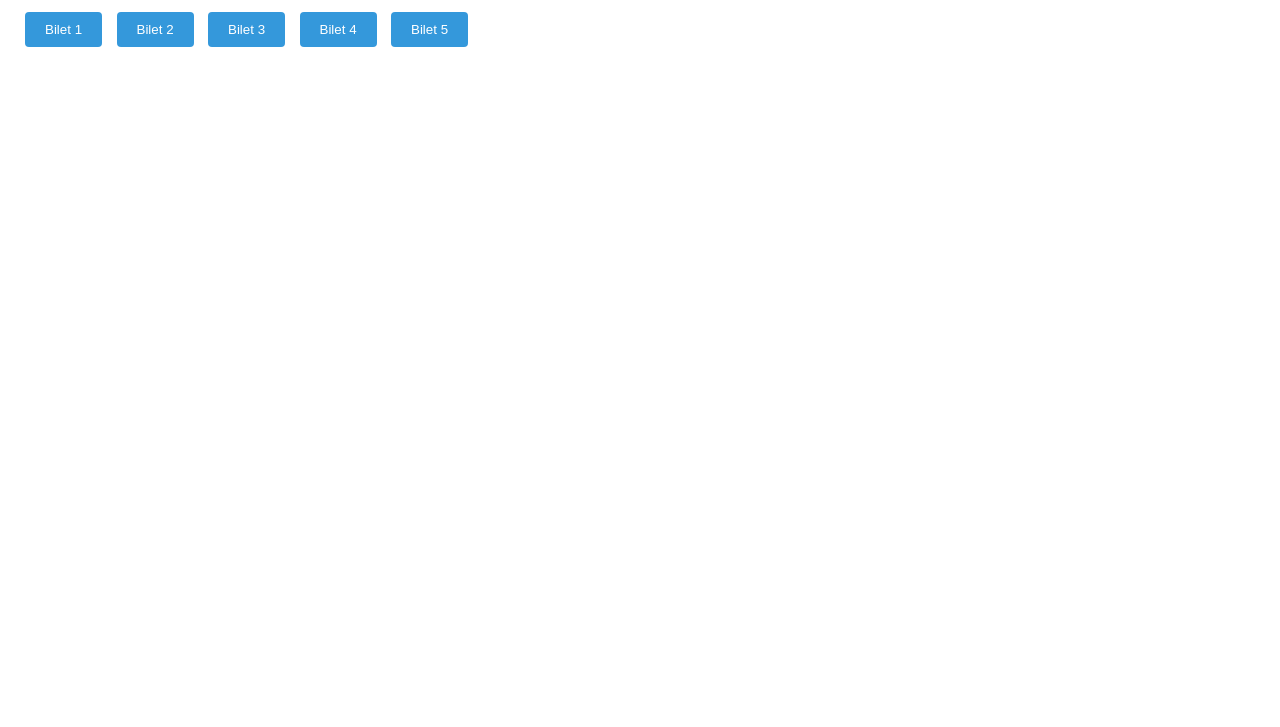
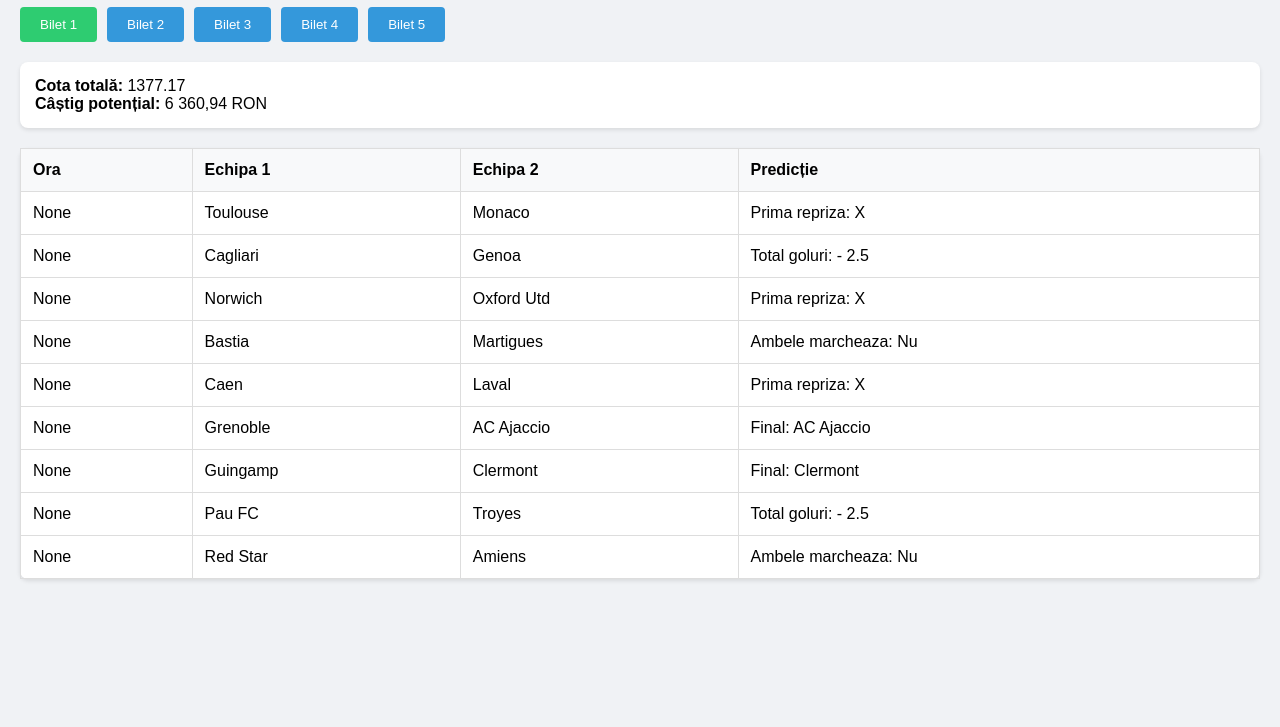
Before and after one commit to seventeen-dev/darxin, a plain HTML site: page index.html in a window 1280 px wide. Shown: the part 73-800 px from the top of the page. Drawn offline with Linux system fonts and the light colour scheme.

Commit message:
Update bilete: 07-03-2025 23:07

```diff
--- a/index.html
+++ b/index.html
@@ -6,54 +6,83 @@
     <meta name="viewport" content="width=device-width, initial-scale=1.0">
     <title>Bilete de astăzi</title>
     <style>
-        body { font-family: Arial, sans-serif; margin: 20px; }
-        .ticket-buttons { margin-bottom: 20px; }
+        body {
+            font-family: Arial, sans-serif;
+            margin: 20px;
+            background-color: #f0f2f5;
+        }
+        .ticket-buttons {
+            margin-bottom: 20px;
+            display: flex;
+            flex-wrap: wrap;
+            gap: 10px;
+        }
         .ticket-button {
             padding: 10px 20px;
-            margin: 5px;
             background-color: #3498db;
             color: white;
             border: none;
             border-radius: 4px;
             cursor: pointer;
+            transition: background-color 0.3s;
         }
-        .ticket-button:hover { background-color: #2980b9; }
+        .ticket-button:hover {
+            background-color: #2980b9;
+        }
+        .ticket-button.active {
+            background-color: #2ecc71;
+        }
+        .ticket-container {
+            display: none;
+            margin-top: 20px;
+        }
+        .ticket-container.visible {
+            display: block;
+        }
+        .ticket-info {
+            margin-bottom: 20px;
+            padding: 15px;
+            background-color: white;
+            border-radius: 8px;
+            box-shadow: 0 2px 4px rgba(0,0,0,0.1);
+        }
         table {
             width: 100%;
             border-collapse: collapse;
-            margin-top: 20px;
-            display: none;
+            background-color: white;
+            border-radius: 8px;
+            box-shadow: 0 2px 4px rgba(0,0,0,0.1);
         }
         th, td {
             border: 1px solid #ddd;
             padding: 12px;
             text-align: left;
         }
-        th { background-color: #f5f5f5; }
-        .ticket-info {
-            margin-top: 20px;
-            padding: 10px;
+        th {
             background-color: #f8f9fa;
-            border-radius: 4px;
-            display: none;
+            font-weight: bold;
+        }
+        tr:hover {
+            background-color: #f5f5f5;
         }
     </style>
 </head>
 <body>
     <h1>Bilete de astăzi</h1>
     <div class="ticket-buttons">
-
         <button class="ticket-button" onclick="showTicket(0)">Bilet 1</button>
         <button class="ticket-button" onclick="showTicket(1)">Bilet 2</button>
         <button class="ticket-button" onclick="showTicket(2)">Bilet 3</button>
         <button class="ticket-button" onclick="showTicket(3)">Bilet 4</button>
         <button class="ticket-button" onclick="showTicket(4)">Bilet 5</button>
-    <div id="ticket_0" style="display: none;">
+    </div>
+
+    <div id="ticket-0" class="ticket-container">
         <div class="ticket-info">
             <strong>Cota totală:</strong> 1377.17<br>
-            <strong>Câștig potențial:</strong> 6 360,94
+            <strong>Câștig potențial:</strong> 6 360,94 RON
         </div>
-        <table id="table_0">
+        <table>
             <tr>
                 <th>Ora</th>
                 <th>Echipa 1</th>
@@ -61,67 +90,67 @@
                 <th>Predicție</th>
             </tr>
             <tr>
-                <td>-</td>
+                <td>None</td>
                 <td>Toulouse</td>
                 <td>Monaco</td>
                 <td>Prima repriza: X</td>
             </tr>
             <tr>
-                <td>-</td>
+                <td>None</td>
                 <td>Cagliari</td>
                 <td>Genoa</td>
                 <td>Total goluri: - 2.5</td>
             </tr>
             <tr>
-                <td>-</td>
+                <td>None</td>
                 <td>Norwich</td>
                 <td>Oxford Utd</td>
                 <td>Prima repriza: X</td>
             </tr>
             <tr>
-                <td>-</td>
+                <td>None</td>
                 <td>Bastia</td>
                 <td>Martigues</td>
                 <td>Ambele marcheaza: Nu</td>
             </tr>
             <tr>
-                <td>-</td>
+                <td>None</td>
                 <td>Caen</td>
                 <td>Laval</td>
                 <td>Prima repriza: X</td>
             </tr>
             <tr>
-                <td>-</td>
+                <td>None</td>
                 <td>Grenoble</td>
                 <td>AC Ajaccio</td>
                 <td>Final: AC Ajaccio</td>
             </tr>
             <tr>
-                <td>-</td>
+                <td>None</td>
                 <td>Guingamp</td>
                 <td>Clermont</td>
                 <td>Final: Clermont</td>
             </tr>
             <tr>
-                <td>-</td>
+                <td>None</td>
                 <td>Pau FC</td>
                 <td>Troyes</td>
                 <td>Total goluri: - 2.5</td>
             </tr>
             <tr>
-                <td>-</td>
+                <td>None</td>
                 <td>Red Star</td>
                 <td>Amiens</td>
                 <td>Ambele marcheaza: Nu</td>
             </tr>
         </table>
     </div>
-    <div id="ticket_1" style="display: none;">
+    <div id="ticket-1" class="ticket-container">
         <div class="ticket-info">
             <strong>Cota totală:</strong> 975.99<br>
-            <strong>Câștig potențial:</strong> 4 508,59
+            <strong>Câștig potențial:</strong> 4 508,59 RON
         </div>
-        <table id="table_1">
+        <table>
             <tr>
                 <th>Ora</th>
                 <th>Echipa 1</th>
@@ -129,67 +158,67 @@
                 <th>Predicție</th>
             </tr>
             <tr>
-                <td>-</td>
+                <td>None</td>
                 <td>Toulouse</td>
                 <td>Monaco</td>
                 <td>Final: Toulouse</td>
             </tr>
             <tr>
-                <td>-</td>
+                <td>None</td>
                 <td>Cagliari</td>
                 <td>Genoa</td>
                 <td>Echipa 1 Total goluri: + 1.5</td>
             </tr>
             <tr>
-                <td>-</td>
+                <td>None</td>
                 <td>Norwich</td>
                 <td>Oxford Utd</td>
                 <td>Echipa 1 Total goluri: + 1.5</td>
             </tr>
             <tr>
-                <td>-</td>
+                <td>None</td>
                 <td>Bastia</td>
                 <td>Martigues</td>
                 <td>Final: Bastia</td>
             </tr>
             <tr>
-                <td>-</td>
+                <td>None</td>
                 <td>Caen</td>
                 <td>Laval</td>
                 <td>Total goluri: + 2.5</td>
             </tr>
             <tr>
-                <td>-</td>
+                <td>None</td>
                 <td>Grenoble</td>
                 <td>AC Ajaccio</td>
                 <td>Echipa 1 Total goluri: + 1.5</td>
             </tr>
             <tr>
-                <td>-</td>
+                <td>None</td>
                 <td>Guingamp</td>
                 <td>Clermont</td>
                 <td>Echipa 1 Total goluri: + 1.5</td>
             </tr>
             <tr>
-                <td>-</td>
+                <td>None</td>
                 <td>Pau FC</td>
                 <td>Troyes</td>
                 <td>Echipa 1 Total goluri: + 1.5</td>
             </tr>
             <tr>
-                <td>-</td>
+                <td>None</td>
                 <td>Red Star</td>
                 <td>Amiens</td>
                 <td>Total goluri: + 2.5</td>
             </tr>
         </table>
     </div>
-    <div id="ticket_2" style="display: none;">
+    <div id="ticket-2" class="ticket-container">
         <div class="ticket-info">
             <strong>Cota totală:</strong> 206106.67<br>
-            <strong>Câștig potențial:</strong> 315 050,00
+            <strong>Câștig potențial:</strong> 315 050,00 RON
         </div>
-        <table id="table_2">
+        <table>
             <tr>
                 <th>Ora</th>
                 <th>Echipa 1</th>
@@ -197,67 +226,67 @@
                 <th>Predicție</th>
             </tr>
             <tr>
-                <td>-</td>
+                <td>None</td>
                 <td>Toulouse</td>
                 <td>Monaco</td>
                 <td>Echipa 1 Total goluri: + 1.5</td>
             </tr>
             <tr>
-                <td>-</td>
+                <td>None</td>
                 <td>Cagliari</td>
                 <td>Genoa</td>
                 <td>Ambele marcheaza: Da</td>
             </tr>
             <tr>
-                <td>-</td>
+                <td>None</td>
                 <td>Norwich</td>
                 <td>Oxford Utd</td>
                 <td>Echipa 2 Total goluri: + 1.5</td>
             </tr>
             <tr>
-                <td>-</td>
+                <td>None</td>
                 <td>Bastia</td>
                 <td>Martigues</td>
                 <td>Final: Martigues</td>
             </tr>
             <tr>
-                <td>-</td>
+                <td>None</td>
                 <td>Caen</td>
                 <td>Laval</td>
                 <td>Prima repriza: total goluri Echipa 1: + 1.5</td>
             </tr>
             <tr>
-                <td>-</td>
+                <td>None</td>
                 <td>Grenoble</td>
                 <td>AC Ajaccio</td>
                 <td>Total goluri: + 2.5</td>
             </tr>
             <tr>
-                <td>-</td>
+                <td>None</td>
                 <td>Guingamp</td>
                 <td>Clermont</td>
                 <td>Prima repriza: total goluri Echipa 1: + 1.5</td>
             </tr>
             <tr>
-                <td>-</td>
+                <td>None</td>
                 <td>Pau FC</td>
                 <td>Troyes</td>
                 <td>Echipa 2 Total goluri: + 1.5</td>
             </tr>
             <tr>
-                <td>-</td>
+                <td>None</td>
                 <td>Red Star</td>
                 <td>Amiens</td>
                 <td>Prima repriza: total goluri Echipa 1: + 1.5</td>
             </tr>
         </table>
     </div>
-    <div id="ticket_3" style="display: none;">
+    <div id="ticket-3" class="ticket-container">
         <div class="ticket-info">
             <strong>Cota totală:</strong> 623.95<br>
-            <strong>Câștig potențial:</strong> 2 882,20
+            <strong>Câștig potențial:</strong> 2 882,20 RON
         </div>
-        <table id="table_3">
+        <table>
             <tr>
                 <th>Ora</th>
                 <th>Echipa 1</th>
@@ -265,67 +294,67 @@
                 <th>Predicție</th>
             </tr>
             <tr>
-                <td>-</td>
+                <td>None</td>
                 <td>Toulouse</td>
                 <td>Monaco</td>
                 <td>Ambele marcheaza: Nu</td>
             </tr>
             <tr>
-                <td>-</td>
+                <td>None</td>
                 <td>Cagliari</td>
                 <td>Genoa</td>
                 <td>Prima repriza: X</td>
             </tr>
             <tr>
-                <td>-</td>
+                <td>None</td>
                 <td>Norwich</td>
                 <td>Oxford Utd</td>
                 <td>Ambele marcheaza: Nu</td>
             </tr>
             <tr>
-                <td>-</td>
+                <td>None</td>
                 <td>Bastia</td>
                 <td>Martigues</td>
                 <td>Prima repriza: X</td>
             </tr>
             <tr>
-                <td>-</td>
+                <td>None</td>
                 <td>Caen</td>
                 <td>Laval</td>
                 <td>Ambele marcheaza: Nu</td>
             </tr>
             <tr>
-                <td>-</td>
+                <td>None</td>
                 <td>Grenoble</td>
                 <td>AC Ajaccio</td>
                 <td>Total goluri: - 2.5</td>
             </tr>
             <tr>
-                <td>-</td>
+                <td>None</td>
                 <td>Guingamp</td>
                 <td>Clermont</td>
                 <td>Total goluri: - 2.5</td>
             </tr>
             <tr>
-                <td>-</td>
+                <td>None</td>
                 <td>Pau FC</td>
                 <td>Troyes</td>
                 <td>Final: Troyes</td>
             </tr>
             <tr>
-                <td>-</td>
+                <td>None</td>
                 <td>Red Star</td>
                 <td>Amiens</td>
                 <td>Prima repriza: X</td>
             </tr>
         </table>
     </div>
-    <div id="ticket_4" style="display: none;">
+    <div id="ticket-4" class="ticket-container">
         <div class="ticket-info">
             <strong>Cota totală:</strong> 2892.60<br>
-            <strong>Câștig potențial:</strong> 12 719,29
+            <strong>Câștig potențial:</strong> 12 719,29 RON
         </div>
-        <table id="table_4">
+        <table>
             <tr>
                 <th>Ora</th>
                 <th>Echipa 1</th>
@@ -333,55 +362,55 @@
                 <th>Predicție</th>
             </tr>
             <tr>
-                <td>-</td>
+                <td>None</td>
                 <td>Toulouse</td>
                 <td>Monaco</td>
                 <td>Ambele marcheaza: Da</td>
             </tr>
             <tr>
-                <td>-</td>
+                <td>None</td>
                 <td>Cagliari</td>
                 <td>Genoa</td>
                 <td>Echipa 2 Total goluri: + 1.5</td>
             </tr>
             <tr>
-                <td>-</td>
+                <td>None</td>
                 <td>Norwich</td>
                 <td>Oxford Utd</td>
                 <td>Total goluri: + 2.5</td>
             </tr>
             <tr>
-                <td>-</td>
+                <td>None</td>
                 <td>Bastia</td>
                 <td>Martigues</td>
                 <td>Ambele marcheaza: Da</td>
             </tr>
             <tr>
-                <td>-</td>
+                <td>None</td>
                 <td>Caen</td>
                 <td>Laval</td>
                 <td>Total goluri: - 2.5</td>
             </tr>
             <tr>
-                <td>-</td>
+                <td>None</td>
                 <td>Grenoble</td>
                 <td>AC Ajaccio</td>
                 <td>Echipa 2 Total goluri: + 1.5</td>
             </tr>
             <tr>
-                <td>-</td>
+                <td>None</td>
                 <td>Guingamp</td>
                 <td>Clermont</td>
                 <td>Echipa 2 Total goluri: + 1.5</td>
             </tr>
             <tr>
-                <td>-</td>
+                <td>None</td>
                 <td>Pau FC</td>
                 <td>Troyes</td>
                 <td>Ambele marcheaza: Da</td>
             </tr>
             <tr>
-                <td>-</td>
+                <td>None</td>
                 <td>Red Star</td>
                 <td>Amiens</td>
                 <td>Prima repriza: 1</td>
@@ -389,13 +418,27 @@
         </table>
     </div>
     <script>
+        // La încărcare, afișăm primul bilet
+        window.onload = function() {
+            showTicket(0);
+        }
+
         function showTicket(index) {
-            // Ascundem toate tabelele și informațiile
-            document.querySelectorAll('table, .ticket-info').forEach(el => el.style.display = 'none');
+            // Ascundem toate containerele de bilete
+            document.querySelectorAll('.ticket-container').forEach(container => {
+                container.classList.remove('visible');
+            });
 
-            // Afișăm tabelul și informațiile biletului selectat
-            document.getElementById('ticket_' + index).querySelector('table').style.display = 'table';
-            document.getElementById('ticket_' + index).querySelector('.ticket-info').style.display = 'block';
+            // Dezactivăm toate butoanele
+            document.querySelectorAll('.ticket-button').forEach(button => {
+                button.classList.remove('active');
+            });
+
+            // Afișăm containerul biletului selectat
+            document.getElementById('ticket-' + index).classList.add('visible');
+
+            // Activăm butonul selectat
+            document.querySelectorAll('.ticket-button')[index].classList.add('active');
         }
     </script>
 </body>
```
